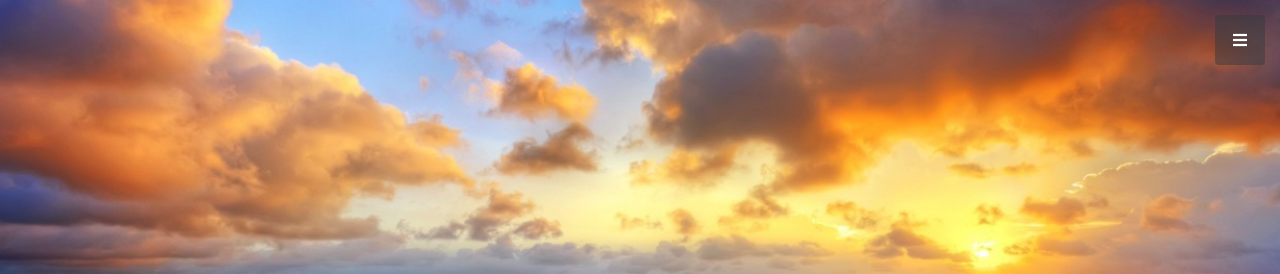
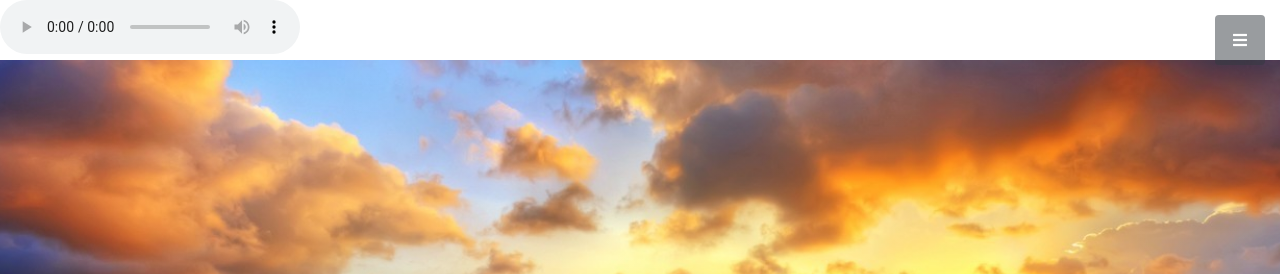
Before and after one commit to 363687847/363687847.github.io, a website with bundled scripts: page index.html in a window 1280 px wide. Shown: the top 274 px of the page. Built offline with nearby package versions, Linux system fonts and the light colour scheme.

Commit message:
update bgm

```diff
--- a/index.html
+++ b/index.html
@@ -2,7 +2,7 @@
 <html lang="en">
 
 <head>
-
+  <audio controls><source src="bgm/The Changing Seasons.mp3" width="0.2" height="0.2"></audio>
   <meta charset="utf-8">
   <meta name="viewport" content="width=device-width, initial-scale=1, shrink-to-fit=no">
   <meta name="description" content="">
```
Also changed, not shown: 1 other file.
